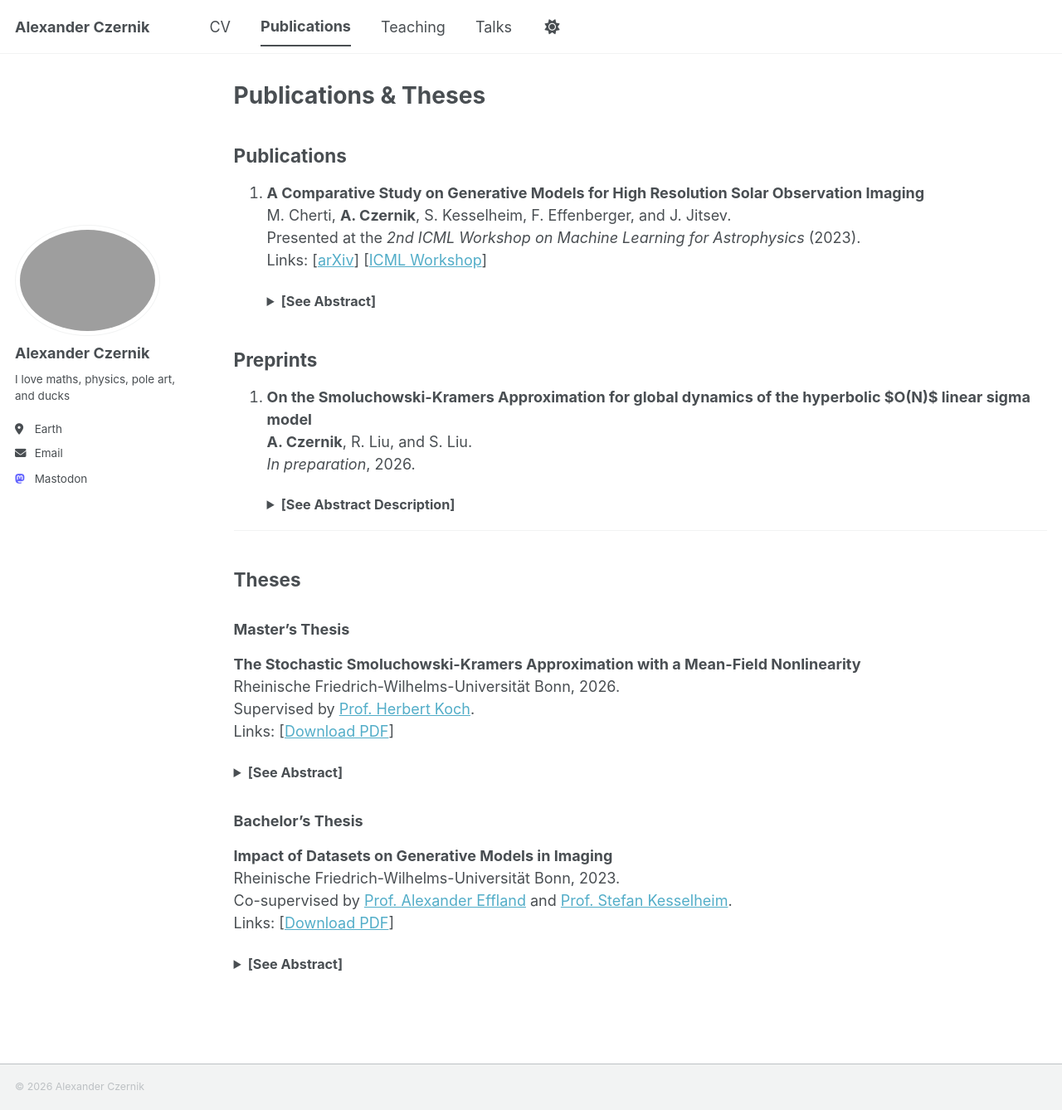
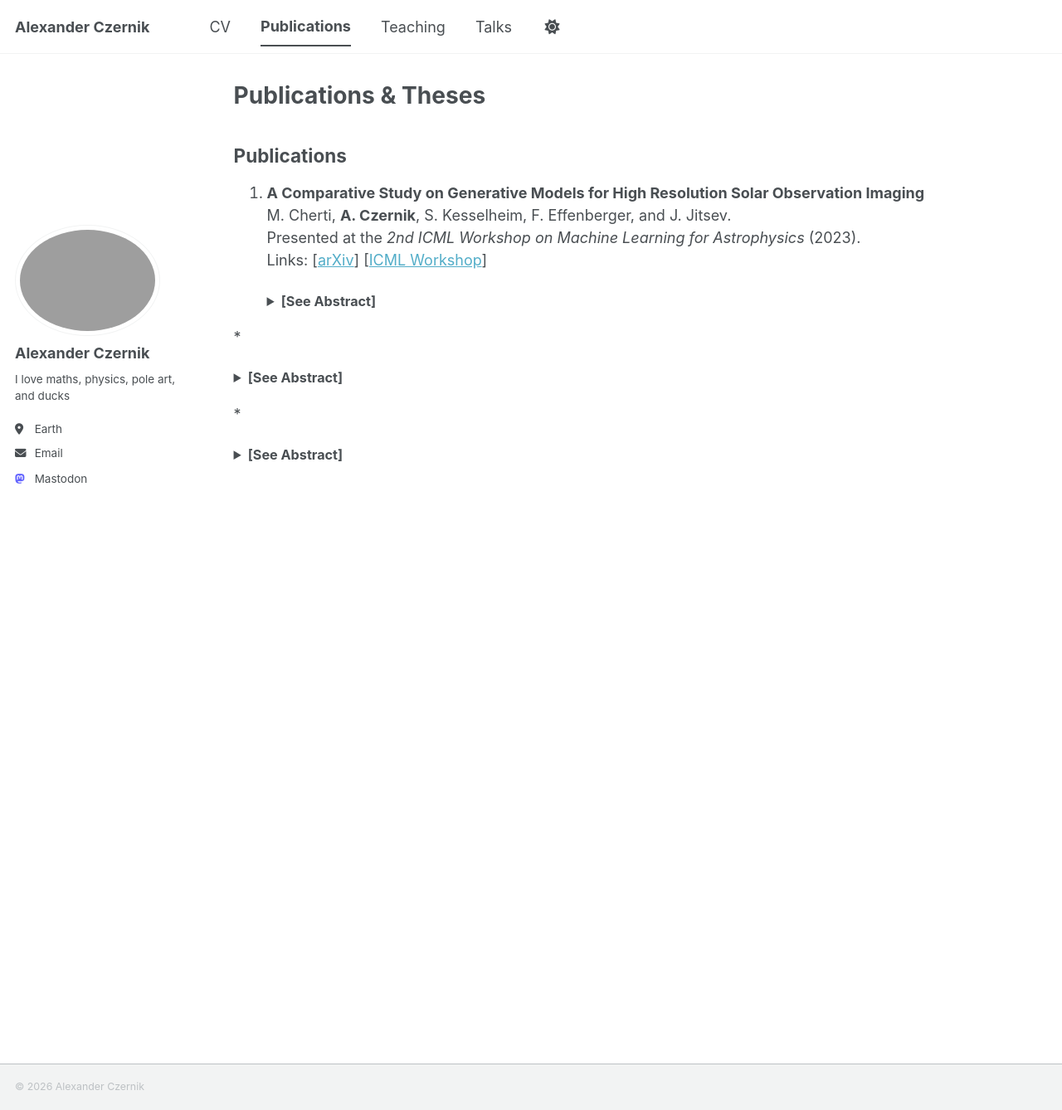
Before and after one commit to alexanderczernik/alexanderczernik.github.io, a Jekyll site: the page built from _pages/publications.md, in a window 1280 px wide and 1338 px high. Shown: the whole window at 83% size. Built offline with Jekyll 4.4.1, drawn with Linux system fonts in a browser that asks for light colours; a script bundle is joined from its source files by our own code; library files that are not in the unit come from our copies.

Commit message:
Update publications.md

```diff
--- a/_pages/publications.md
+++ b/_pages/publications.md
@@ -25,6 +25,8 @@ $$
      </div>
    </details>
 
+<!---
+
 ## Preprints
 
 1. **On the Smoluchowski-Kramers Approximation for global dynamics of the hyperbolic $O(N)$ linear sigma model**
@@ -49,13 +51,14 @@ Supervised by [Prof. Herbert Koch](https://www.math.uni-bonn.de/~koch/).
 Links: [[Download PDF](/assets/files/master_thesis_czernik.pdf)] *<!-- Update path when uploaded -->*
 
 <details style="margin-top: 0.5em; margin-bottom: 1em; cursor: pointer;">
-  <summary style="font-weight: bold; font-size: 0.9em;">[See Abstract]</summary>
-  <div style="margin-top: 0.5em; padding-left: 15px; border-left: 3px solid #ccc; font-style: italic; color: #555;">
+     <summary style="font-weight: bold; font-size: 0.9em;">[See Abstract]</summary>
+     <p markdown="1" class="notice" style="margin-top: 0.5em; font-style: italic;">
     We consider the Smoluchowski Kramers Approximation for the stochastic damped mean field wave equation (SDMFW) $$\varepsilon^2 \partial_t^2 u_\varepsilon +  \partial_t u_\varepsilon + (1 - \Delta) u_\varepsilon  + \mathbb{E}[\wick{u_\varepsilon^2}]u_\varepsilon = \sqrt{2}\xi$$ to the stochastic mean field heat equation (SMFH) $$u_0 + (1 - \Delta) u_0  + \mathbb{E}[\wick{u_0^2}]u_0 = \sqrt{2}\xi$$, with a white-noise forcing term $$\xi$$, posed on the two-dimensional torus $$\mathbb{T}^2$$. The main contributions of this thesis are: (i) We apply the $$I$$-Method to derive a global bound on $$u_\varepsilon$$ that is uniform in $$\varepsilon$$, allowing for the strong global convergence of $$u_\varepsilon$$ to $$u_0$$ as $$\varepsilon \to 0$$. (ii) We establish an argument, utilizing self-adjoint operator theory, to prove that $$\rho_\varepsilon \coloneq \mathcal{N}\left(0, \begin{pmatrix} (1-\Delta)^{-1} & 0 \\ 0 & \varepsilon^{-2} \end{pmatrix}\right) \in \mathcal{P}(H^{-\sigma}(\mathbb{T}^2) \times H^{-1-\sigma}(\mathbb{T}^2))$$ is the unique invariant measure of the SDMFW in the class $$\{\mu \in \mathcal{P}(H^{-\sigma}(\mathbb{T}^2) \times H^{-1-\sigma}(\mathbb{T}^2)) : \mathbb{E}_\mu[\wick{u^2}] \in H^{-\sigma}(\mathbb{T}^2) \}$$, where $$\wick{u^2}$$ denotes a Wick renormalization.
 (iii) We prove the convergence of $$\rho_\varepsilon$$ to $$\rho_0$$ as $$\varepsilon \to 0$$ using continuous bounded test functions that vanish at infinity, where $$\rho_0 \coloneq \mathcal{N}(0,(1-\Delta)^{-1}) \in \mathcal{P}(H^{-\sigma}(\mathbb{T}^2))$$ is the invariant measure of the SMFH, and discuss why this convergence fails in a weak sense and is trivial in a vague sense.
-  </div>
-</details>
+</p>
+   </details>
 
+<!---
 ### Bachelor's Thesis
 **Impact of Datasets on Generative Models in Imaging**
 Rheinische Friedrich-Wilhelms-Universität Bonn, 2023.
```
